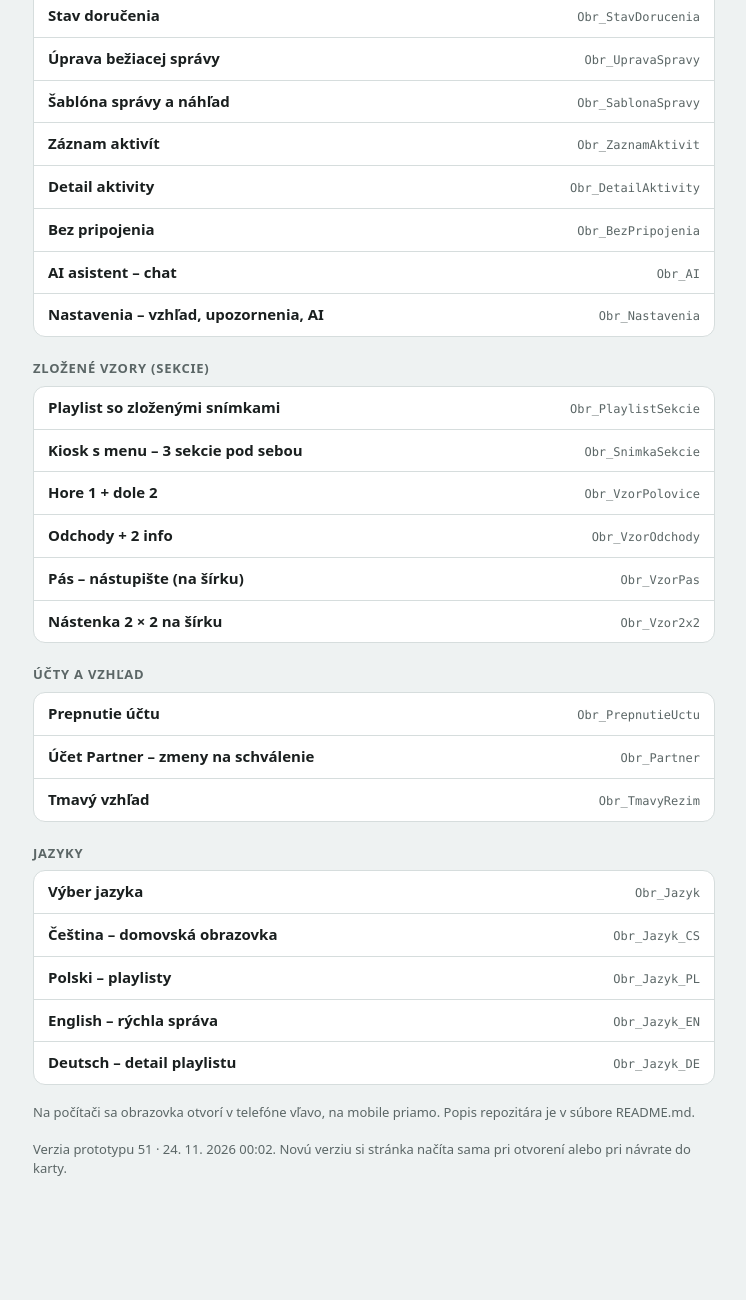
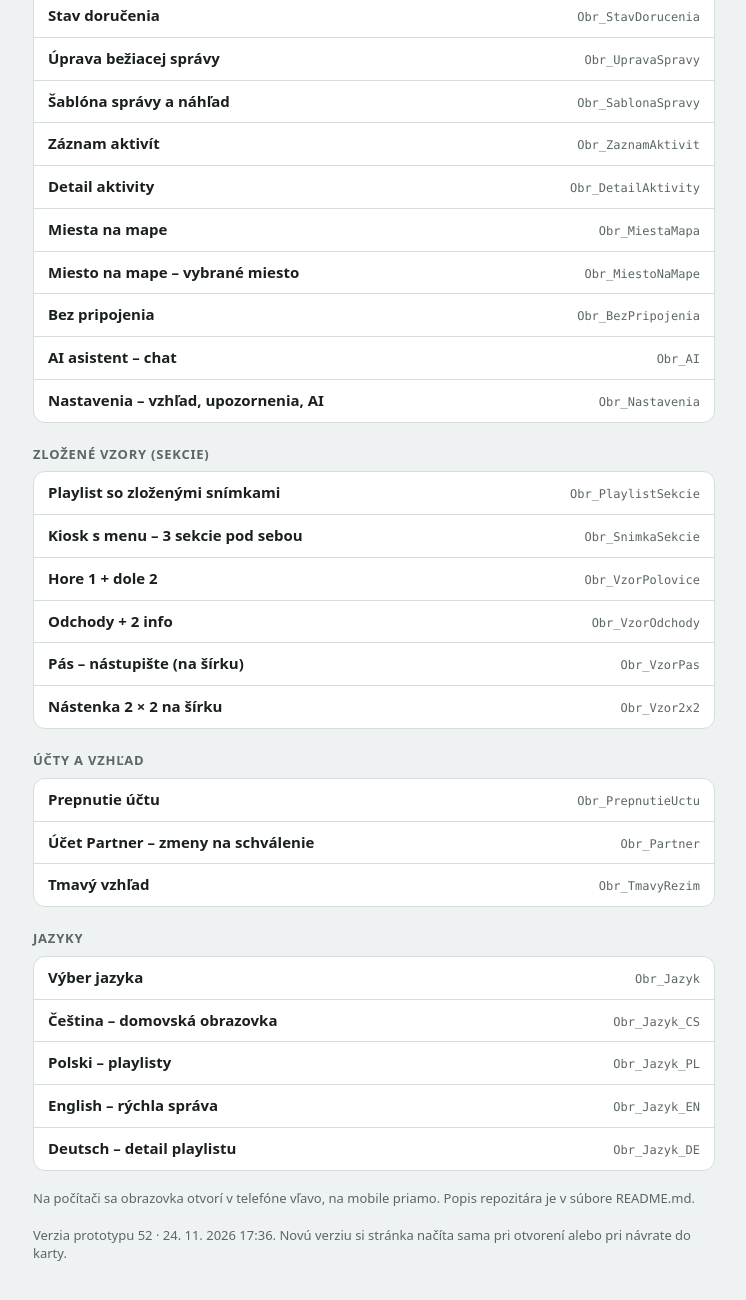
Before and after one commit to miro1heglas-gif/InfoDewsigner, a plain HTML site: page index.html in a window 1280 px wide. Shown: the part 1065-2365 px from the top of the page, without its empty margins (499-1245 px from the left). Before the commit the page ends 2296 px from the top, so only its background shows below. Drawn offline with nearby package versions, Linux system fonts and the light colour scheme.

Commit message:
Add files via upload

```diff
--- a/index.html
+++ b/index.html
@@ -4,7 +4,7 @@
 <meta charset="utf-8">
 <meta name="viewport" content="width=device-width, initial-scale=1">
 <meta name="color-scheme" content="light dark">
-<meta name="wz-build" content="20261124-0002">
+<meta name="wz-build" content="20261124-1736">
 <link rel="icon" href="project/ikony/ikona.svg" type="image/svg+xml">
 <link rel="icon" href="project/ikony/ikona-32.png" sizes="32x32" type="image/png">
 <link rel="apple-touch-icon" href="project/ikony/apple-touch-icon.png">
@@ -97,6 +97,8 @@ li a:focus-visible { outline: 2px solid var(--accent); outline-offset: -2px; }
       <li><a href="project/Obr_SablonaSpravy.dc.html"><span class="name">Šablóna správy a náhľad</span><span class="file">Obr_SablonaSpravy</span></a></li>
       <li><a href="project/Obr_ZaznamAktivit.dc.html"><span class="name">Záznam aktivít</span><span class="file">Obr_ZaznamAktivit</span></a></li>
       <li><a href="project/Obr_DetailAktivity.dc.html"><span class="name">Detail aktivity</span><span class="file">Obr_DetailAktivity</span></a></li>
+      <li><a href="project/Obr_MiestaMapa.dc.html"><span class="name">Miesta na mape</span><span class="file">Obr_MiestaMapa</span></a></li>
+      <li><a href="project/Obr_MiestoNaMape.dc.html"><span class="name">Miesto na mape – vybrané miesto</span><span class="file">Obr_MiestoNaMape</span></a></li>
       <li><a href="project/Obr_BezPripojenia.dc.html"><span class="name">Bez pripojenia</span><span class="file">Obr_BezPripojenia</span></a></li>
       <li><a href="project/Obr_AI.dc.html"><span class="name">AI asistent – chat</span><span class="file">Obr_AI</span></a></li>
       <li><a href="project/Obr_Nastavenia.dc.html"><span class="name">Nastavenia – vzhľad, upozornenia, AI</span><span class="file">Obr_Nastavenia</span></a></li>
@@ -129,7 +131,7 @@ li a:focus-visible { outline: 2px solid var(--accent); outline-offset: -2px; }
     </ul>
 
     <p class="note">Na počítači sa obrazovka otvorí v telefóne vľavo, na mobile priamo. Popis repozitára je v súbore README.md.</p>
-    <p class="note">Verzia prototypu <span id="ver">51 · 24. 11. 2026 00:02</span>. Novú verziu si stránka načíta sama pri otvorení alebo pri návrate do karty.</p>
+    <p class="note">Verzia prototypu <span id="ver">52 · 24. 11. 2026 17:36</span>. Novú verziu si stránka načíta sama pri otvorení alebo pri návrate do karty.</p>
   </nav>
 </div>
 <script>
```
Also changed, not shown: 1 other file.
